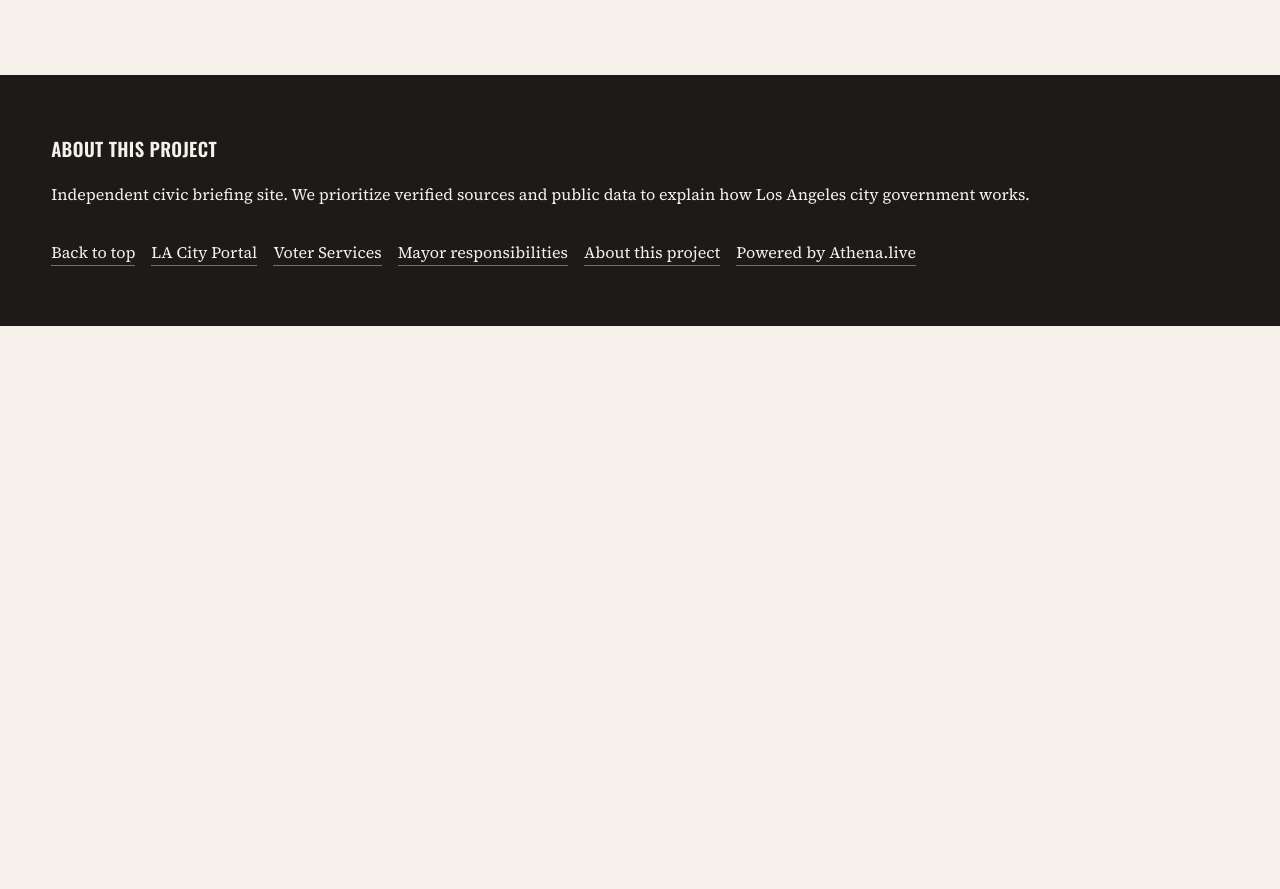
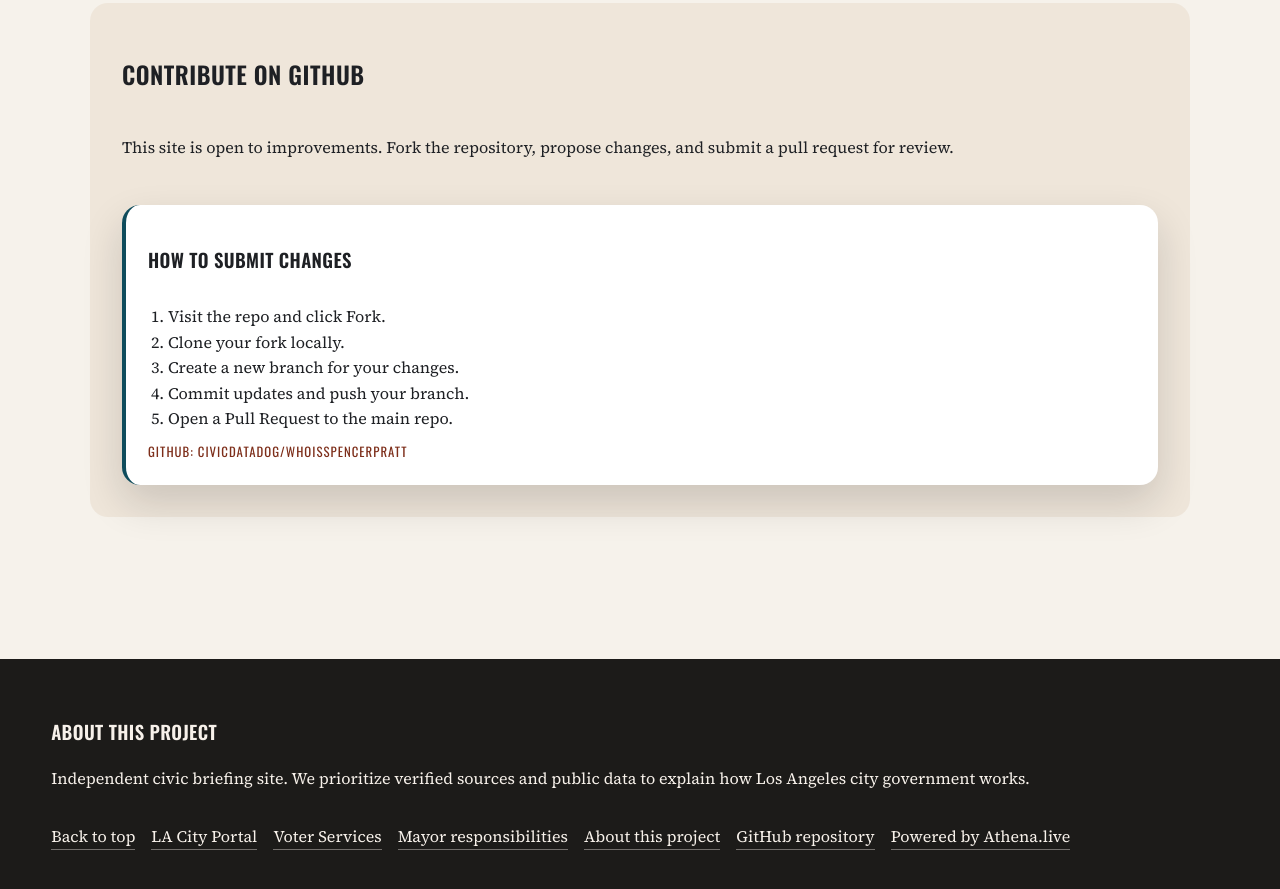
Before and after one commit to civicdatadog/whoisspencerpratt, a plain HTML site: page index.html in a window 1280 px wide. Shown: the part 5249-6138 px from the top of the page. Before the commit the page ends 5575 px from the top, so only its background shows below. Drawn offline with nearby package versions, Linux system fonts and the light colour scheme.

Commit message:
Add GitHub contribution links and fork/PR instructions

```diff
--- a/index.html
+++ b/index.html
@@ -354,6 +354,31 @@
           <a class="text-link" href="about.html">Read the About page</a>
         </div>
       </section>
+
+      <section id="contribute" class="section contribute">
+        <div class="section-header">
+          <h2>Contribute on GitHub</h2>
+          <p>
+            This site is open to improvements. Fork the repository, propose
+            changes, and submit a pull request for review.
+          </p>
+        </div>
+        <div class="contribute-card">
+          <h3>How to submit changes</h3>
+          <ol>
+            <li>Visit the repo and click Fork.</li>
+            <li>Clone your fork locally.</li>
+            <li>Create a new branch for your changes.</li>
+            <li>Commit updates and push your branch.</li>
+            <li>Open a Pull Request to the main repo.</li>
+          </ol>
+          <a
+            class="text-link"
+            href="https://github.com/civicdatadog/whoisspencerpratt"
+            >GitHub: civicdatadog/whoisspencerpratt</a
+          >
+        </div>
+      </section>
     </main>
 
     <footer class="site-footer">
@@ -372,6 +397,9 @@
           >Mayor responsibilities</a
         >
         <a href="about.html">About this project</a>
+        <a href="https://github.com/civicdatadog/whoisspencerpratt"
+          >GitHub repository</a
+        >
         <a href="https://athena.live/">Powered by Athena.live</a>
       </div>
     </footer>
--- a/styles.css
+++ b/styles.css
@@ -385,6 +385,27 @@ main {
   margin-right: 14px;
 }
 
+.contribute {
+  background: var(--sand);
+  border-radius: var(--radius);
+  padding: 32px;
+}
+
+.contribute-card {
+  background: var(--card);
+  border-radius: var(--radius);
+  padding: 22px;
+  box-shadow: var(--shadow);
+  border-left: 4px solid var(--sea);
+  display: grid;
+  gap: 10px;
+}
+
+.contribute-card ol {
+  margin: 0;
+  padding-left: 20px;
+}
+
 .site-footer {
   padding: 40px clamp(20px, 4vw, 72px) 60px;
   display: grid;
```
Also changed, not shown: about.html (+24 -0 lines).
